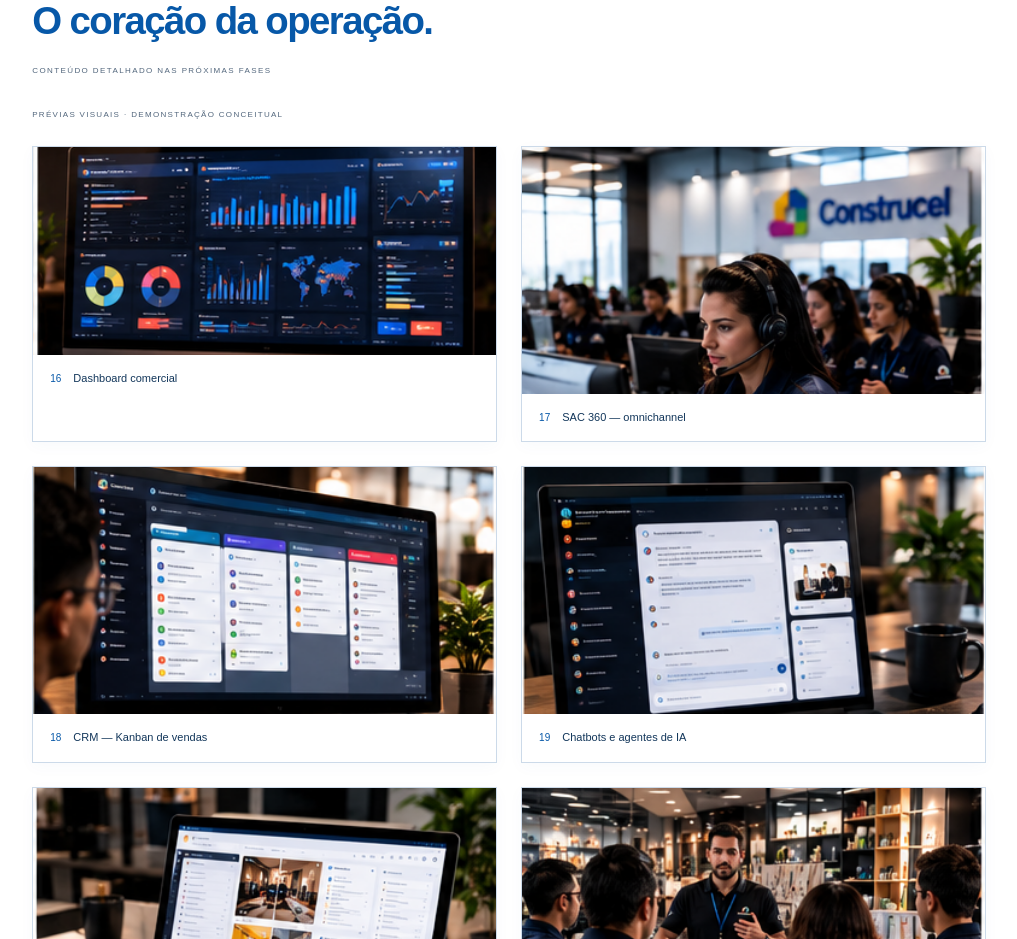
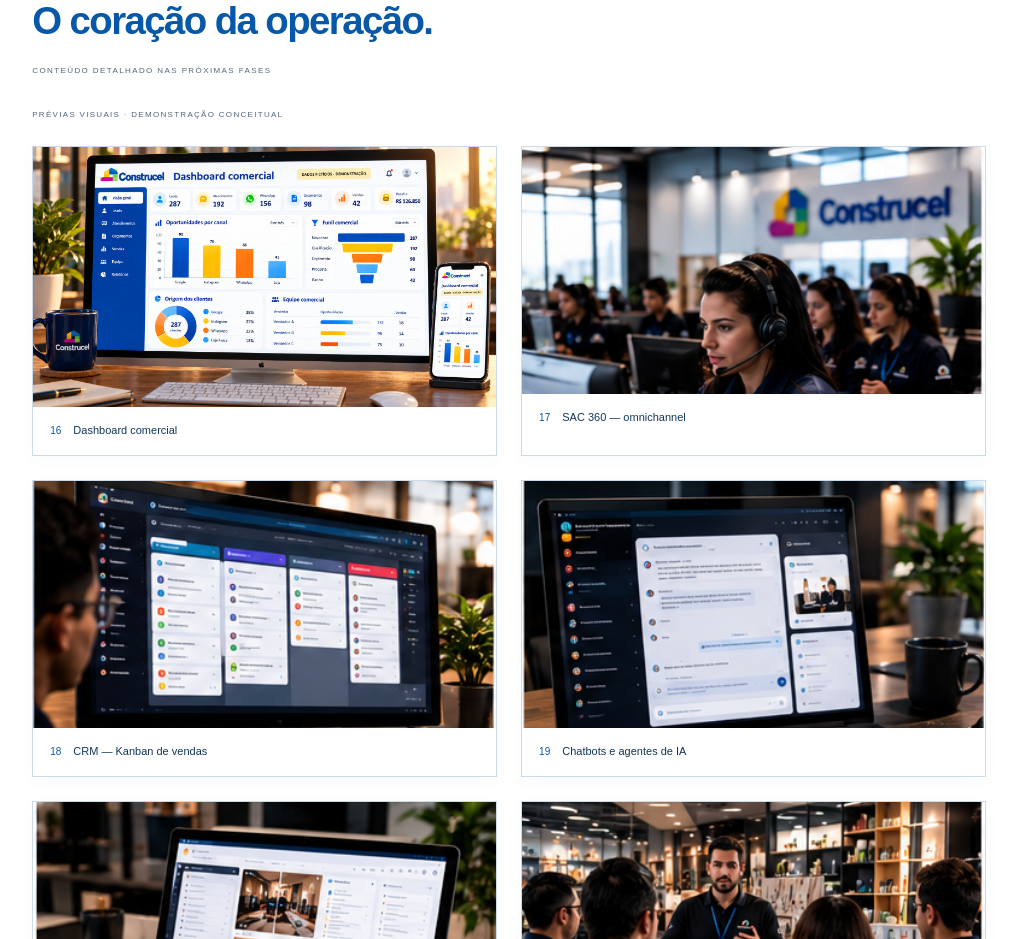
Before and after one commit to abuhcontato-glitch/abuhsca, a React (Vite) app: page /construcel in a window 1280 px wide. Shown: the part 4900-5839 px from the top of the page, without its empty margins (185-1202 px from the left). Built offline with nearby package versions, Linux system fonts and the light colour scheme.

Commit message:
Refaz dashboard comercial na identidade Construcel

```diff
--- a/src/MediaGallery.tsx
+++ b/src/MediaGallery.tsx
@@ -22,7 +22,7 @@
 };
 function CroppedImage({ number, eager = false }: { number: number; eager?: boolean }) {
  const [width, height] = dimensions[String(number) as keyof typeof dimensions];
- const replacements: Record<number, string> = { 6: 'plano-marketing-construcel.png', 7: 'manual-identidade-construcel.png', 8: 'google-meu-negocio.png', 9: 'hostgator-dominio-hospedagem.png', 10: 'site-institucional-construcel.png', 11: 'ecommerce-construcel.png', 12: 'landingpage-formulario-chatbot.png', 13: 'producao-conteudo-ana-paula-maike.png', 14: 'meta-ads-construcel.png', 15: 'google-ads-construcel.png' };
+ const replacements: Record<number, string> = { 6: 'plano-marketing-construcel.png', 7: 'manual-identidade-construcel.png', 8: 'google-meu-negocio.png', 9: 'hostgator-dominio-hospedagem.png', 10: 'site-institucional-construcel.png', 11: 'ecommerce-construcel.png', 12: 'landingpage-formulario-chatbot.png', 13: 'producao-conteudo-ana-paula-maike.png', 14: 'meta-ads-construcel.png', 15: 'google-ads-construcel.png', 16: 'dashboard-comercial-construcel.png' };
  const imageFile = replacements[number] ?? `${String(number).padStart(2,'0')}.png`;
  const uncropped = number in replacements;
  return <div className={`media-crop ${uncropped ? 'media-uncropped' : ''}`} style={{ aspectRatio: width / (height * (uncropped ? 1 : .8)) }}>
--- a/src/mediaDimensions.json
+++ b/src/mediaDimensions.json
@@ -60,8 +60,8 @@
     941
   ],
   "16": [
-    418,
-    235
+    1672,
+    941
   ],
   "17": [
     384,
```
Also changed, not shown: public/media/construcel/dashboard-comercial-construcel.png (added), 1 other file (tests, documents, lock files or other folders).
